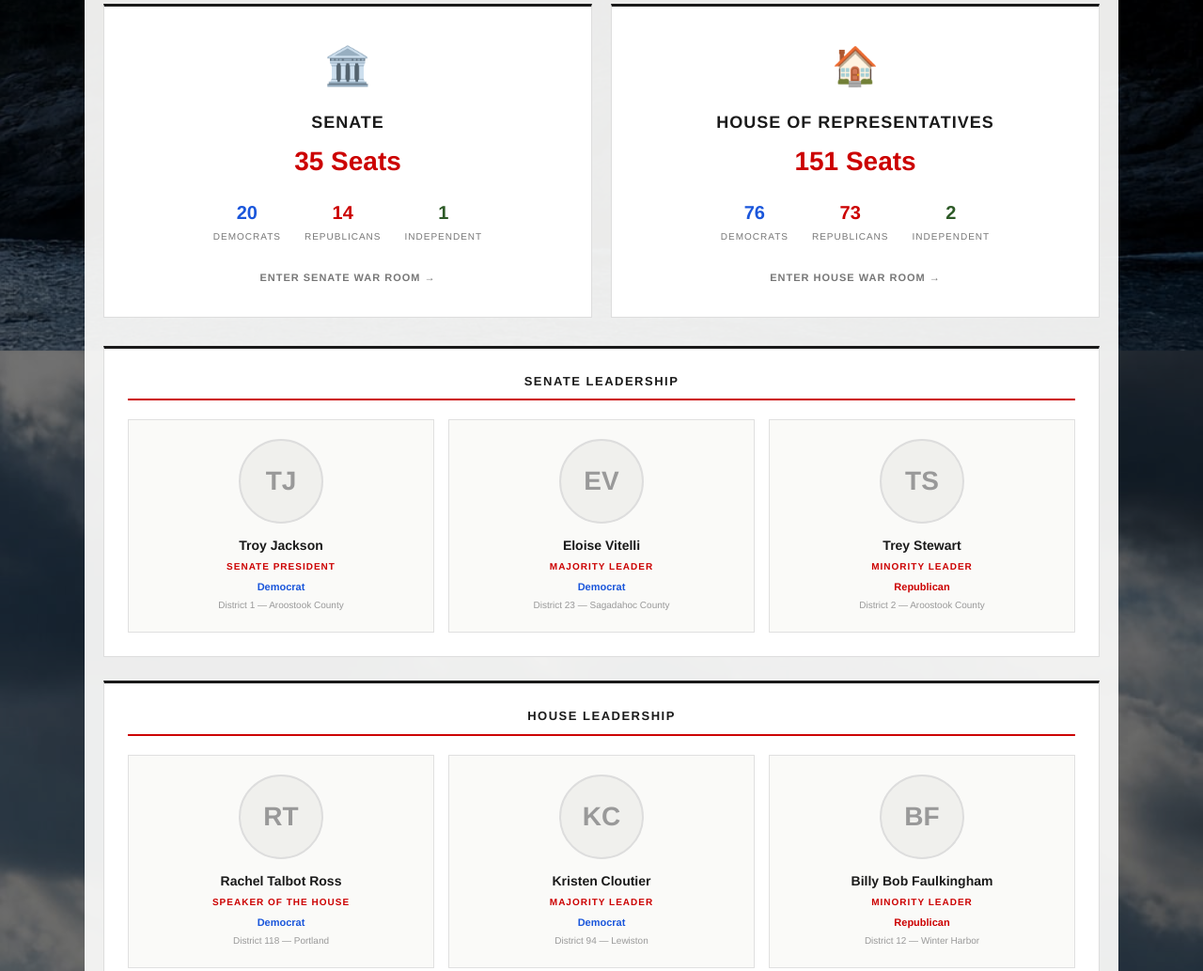
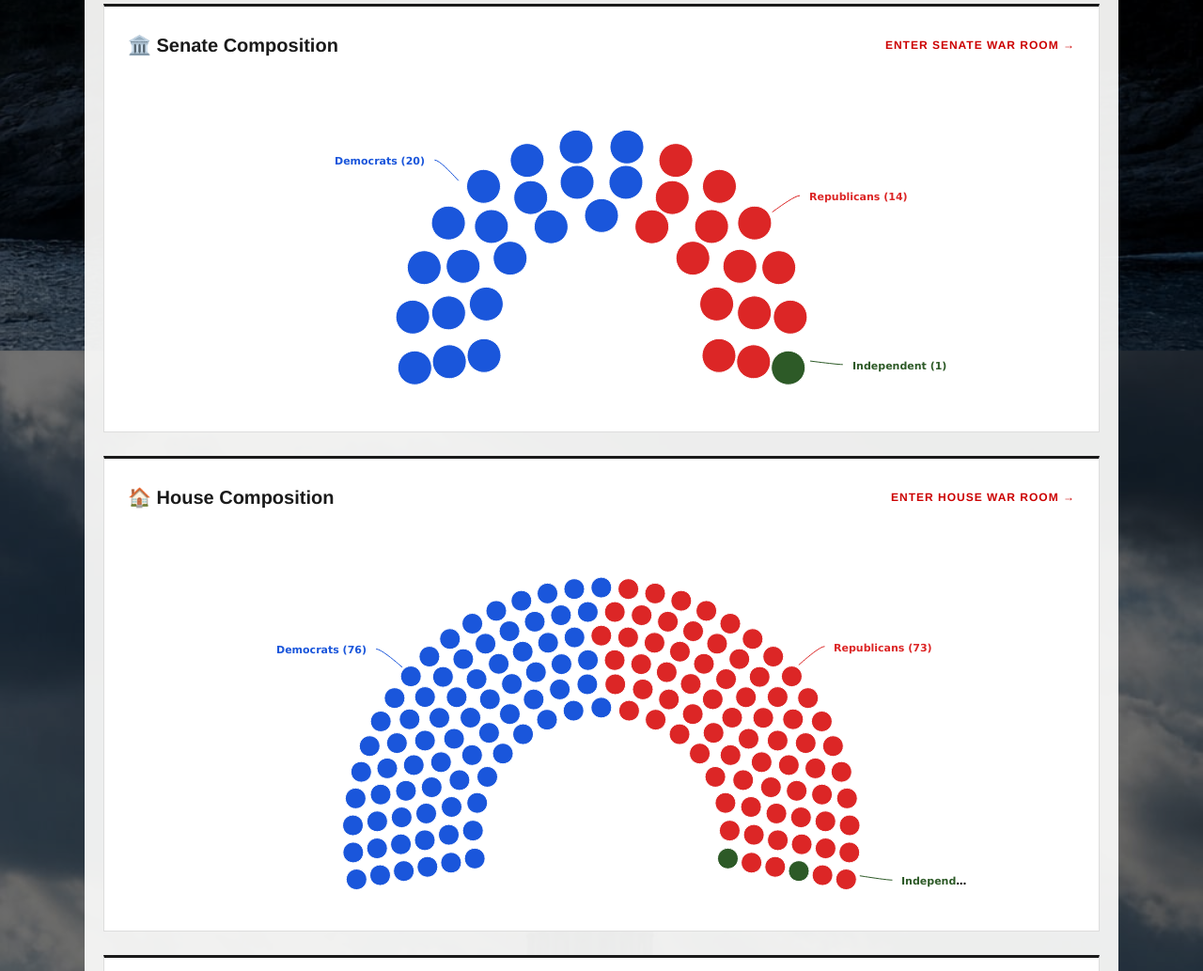
Before and after one commit to maine-politics/home, a website: page legislature.html in a window 1280 px wide. Shown: the part 907-1940 px from the top of the page at 94% size. Drawn offline with nearby package versions, Linux system fonts and the light colour scheme.

Commit message:
Update legislature.html

```diff
--- a/legislature.html
+++ b/legislature.html
@@ -7,7 +7,6 @@
     <meta name="description" content="Maine Legislature war room: Senate and House composition, leadership, and district maps">
     <link rel="stylesheet" href="style.css">
     <style>
-        /* ============ LEGISLATURE WAR ROOM ============ */
         .legislature-container {
             max-width: 1100px;
             margin: 30px auto;
@@ -16,7 +15,7 @@
         .war-header {
             text-align: center;
             padding: 30px 20px;
-            background: linear-gradient(180deg, #fff 0%, #f8f8f5 100%);
+            background: #fff;
             border: 1px solid #ddd;
             border-top: 4px solid #1a1a1a;
             border-bottom: 4px solid #1a1a1a;
@@ -40,100 +39,49 @@
             letter-spacing: 1px;
         }
 
-        /* Chamber Cards */
-        .chamber-cards {
-            display: grid;
-            grid-template-columns: 1fr 1fr;
-            gap: 20px;
-            margin-bottom: 30px;
-        }
-
-        .chamber-card {
+        .chamber-section {
             background: #fff;
             border: 1px solid #ddd;
             border-top: 3px solid #1a1a1a;
-            padding: 30px;
-            text-align: center;
-            text-decoration: none;
-            color: #1a1a1a;
-            transition: all 0.2s;
+            padding: 25px;
+            margin-bottom: 25px;
         }
 
-        .chamber-card:hover {
-            border-top-color: #c00;
-            box-shadow: 0 4px 12px rgba(0,0,0,0.1);
-            transform: translateY(-2px);
+        .chamber-section-header {
+            display: flex;
+            justify-content: space-between;
+            align-items: center;
+            margin-bottom: 20px;
+            flex-wrap: wrap;
+            gap: 10px;
         }
 
-        .chamber-icon {
-            font-size: 40px;
-            margin-bottom: 15px;
-        }
-
-        .chamber-name {
+        .chamber-section-title {
             font-family: 'Helvetica Neue', 'Arial', sans-serif;
-            font-size: 18px;
+            font-size: 20px;
             font-weight: 700;
-            text-transform: uppercase;
-            letter-spacing: 1px;
-            margin-bottom: 5px;
             color: #1a1a1a;
         }
 
-        .chamber-seats {
-            font-family: 'Helvetica Neue', 'Arial', sans-serif;
-            font-size: 28px;
-            font-weight: 800;
-            color: #c00;
-            margin-bottom: 15px;
-        }
-
-        .chamber-breakdown {
-            display: flex;
-            justify-content: center;
-            gap: 25px;
-            margin-bottom: 20px;
+        .chamber-link {
             font-family: 'Helvetica Neue', 'Arial', sans-serif;
             font-size: 12px;
-        }
-
-        .breakdown-item {
-            text-align: center;
-        }
-
-        .breakdown-count {
-            font-size: 20px;
-            font-weight: 700;
-            display: block;
-        }
-
-        .breakdown-label {
-            color: #777;
-            text-transform: uppercase;
-            font-size: 10px;
-            letter-spacing: 1px;
-        }
-
-        .count-dem { color: #1a56db; }
-        .count-rep { color: #c00; }
-        .count-ind { color: #2d5a27; }
-
-        .chamber-arrow {
-            display: inline-block;
-            font-family: 'Helvetica Neue', 'Arial', sans-serif;
-            font-size: 11px;
             font-weight: 600;
             text-transform: uppercase;
             letter-spacing: 1px;
-            color: #777;
-            transition: color 0.2s;
+            color: #c00;
+            text-decoration: none;
         }
 
-        .chamber-card:hover .chamber-arrow {
-            color: #c00;
+        .chamber-link:hover {
+            text-decoration: underline;
         }
 
-        /* Leadership Section */
+        .chart-container {
+            max-width: 800px;
+            margin: 0 auto;
+        }
+
         .leadership-section {
             background: #fff;
             border: 1px solid #ddd;
@@ -233,10 +181,9 @@
         }
 
         .party-D { color: #1a56db; }
-        .party-R { color: #c00; }
+        .party-R { color: #dc2626; }
         .party-I { color: #2d5a27; }
 
-        /* Quick Links */
         .quick-links {
             display: grid;
             grid-template-columns: repeat(auto-fit, minmax(180px, 1fr));
@@ -264,9 +211,6 @@
         }
 
         @media (max-width: 700px) {
-            .chamber-cards {
-                grid-template-columns: 1fr;
-            }
             .war-title {
                 font-size: 28px;
             }
@@ -299,49 +243,26 @@
         <div class="war-subtitle">132nd Maine Legislature — 2025-2026 Session</div>
     </div>
 
-    <!-- Chamber Cards -->
-    <div class="chamber-cards">
-        <a href="senate.html" class="chamber-card">
-            <div class="chamber-icon">🏛️</div>
-            <div class="chamber-name">Senate</div>
-            <div class="chamber-seats">35 Seats</div>
-            <div class="chamber-breakdown">
-                <div class="breakdown-item">
-                    <span class="breakdown-count count-dem">20</span>
-                    <span class="breakdown-label">Democrats</span>
-                </div>
-                <div class="breakdown-item">
-                    <span class="breakdown-count count-rep">14</span>
-                    <span class="breakdown-label">Republicans</span>
-                </div>
-                <div class="breakdown-item">
-                    <span class="breakdown-count count-ind">1</span>
-                    <span class="breakdown-label">Independent</span>
-                </div>
-            </div>
-            <span class="chamber-arrow">Enter Senate War Room →</span>
-        </a>
+    <!-- Senate Composition Chart -->
+    <div class="chamber-section">
+        <div class="chamber-section-header">
+            <div class="chamber-section-title">🏛️ Senate Composition</div>
+            <a href="senate.html" class="chamber-link">Enter Senate War Room →</a>
+        </div>
+        <div class="chart-container">
+            <div id="senate-composition-chart"></div>
+        </div>
+    </div>
 
-        <a href="house.html" class="chamber-card">
-            <div class="chamber-icon">🏠</div>
-            <div class="chamber-name">House of Representatives</div>
-            <div class="chamber-seats">151 Seats</div>
-            <div class="chamber-breakdown">
-                <div class="breakdown-item">
-                    <span class="breakdown-count count-dem">76</span>
-                    <span class="breakdown-label">Democrats</span>
-                </div>
-                <div class="breakdown-item">
-                    <span class="breakdown-count count-rep">73</span>
-                    <span class="breakdown-label">Republicans</span>
-                </div>
-                <div class="breakdown-item">
-                    <span class="breakdown-count count-ind">2</span>
-                    <span class="breakdown-label">Independent</span>
-                </div>
-            </div>
-            <span class="chamber-arrow">Enter House War Room →</span>
-        </a>
+    <!-- House Composition Chart -->
+    <div class="chamber-section">
+        <div class="chamber-section-header">
+            <div class="chamber-section-title">🏠 House Composition</div>
+            <a href="house.html" class="chamber-link">Enter House War Room →</a>
+        </div>
+        <div class="chart-container">
+            <div id="house-composition-chart"></div>
+        </div>
     </div>
 
     <!-- Senate Leadership -->
@@ -349,21 +270,21 @@
         <div class="section-title">Senate Leadership</div>
         <div class="leadership-grid">
             <a href="politicians/senate-1.html" class="leader-card">
-                <div class="leader-photo" id="photo-jackson">TJ</div>
+                <div class="leader-photo">TJ</div>
                 <div class="leader-name">Troy Jackson</div>
                 <div class="leader-role">Senate President</div>
                 <div class="leader-party party-D">Democrat</div>
                 <div class="leader-district">District 1 — Aroostook County</div>
             </a>
             <a href="politicians/senate-23.html" class="leader-card">
-                <div class="leader-photo" id="photo-vitelli">EV</div>
+                <div class="leader-photo">EV</div>
                 <div class="leader-name">Eloise Vitelli</div>
                 <div class="leader-role">Majority Leader</div>
                 <div class="leader-party party-D">Democrat</div>
                 <div class="leader-district">District 23 — Sagadahoc County</div>
             </a>
             <a href="politicians/senate-2.html" class="leader-card">
-                <div class="leader-photo" id="photo-stewart">TS</div>
+                <div class="leader-photo">TS</div>
                 <div class="leader-name">Trey Stewart</div>
                 <div class="leader-role">Minority Leader</div>
                 <div class="leader-party party-R">Republican</div>
@@ -377,21 +298,21 @@
         <div class="section-title">House Leadership</div>
         <div class="leadership-grid">
             <a href="politicians/house-118.html" class="leader-card">
-                <div class="leader-photo" id="photo-talbot">RT</div>
+                <div class="leader-photo">RT</div>
                 <div class="leader-name">Rachel Talbot Ross</div>
                 <div class="leader-role">Speaker of the House</div>
                 <div class="leader-party party-D">Democrat</div>
                 <div class="leader-district">District 118 — Portland</div>
             </a>
             <a href="politicians/house-94.html" class="leader-card">
-                <div class="leader-photo" id="photo-cloutier">KC</div>
+                <div class="leader-photo">KC</div>
                 <div class="leader-name">Kristen Cloutier</div>
                 <div class="leader-role">Majority Leader</div>
                 <div class="leader-party party-D">Democrat</div>
                 <div class="leader-district">District 94 — Lewiston</div>
             </a>
             <a href="politicians/house-12.html" class="leader-card">
-                <div class="leader-photo" id="photo-faulkingham">BF</div>
+                <div class="leader-photo">BF</div>
                 <div class="leader-name">Billy Bob Faulkingham</div>
                 <div class="leader-role">Minority Leader</div>
                 <div class="leader-party party-R">Republican</div>
@@ -418,5 +339,167 @@
     War room data compiled from public records and legislative sources.
 </div>
 
+<script>
+// Maine Legislature Composition Charts
+(function() {
+    function initMaineLegislatureChart() {
+        function loadHighcharts(callback) {
+            if (typeof Highcharts === 'undefined') {
+                var script1 = document.createElement('script');
+                script1.src = 'https://code.highcharts.com/highcharts.js';
+                script1.onload = function() {
+                    var script2 = document.createElement('script');
+                    script2.src = 'https://code.highcharts.com/modules/item-series.js';
+                    script2.onload = callback;
+                    document.head.appendChild(script2);
+                };
+                document.head.appendChild(script1);
+            } else {
+                callback();
+            }
+        }
+
+        function createSenateChart() {
+            Highcharts.chart('senate-composition-chart', {
+                chart: {
+                    backgroundColor: 'transparent',
+                    type: 'item',
+                    height: 350
+                },
+                title: {
+                    text: ''
+                },
+                credits: {
+                    enabled: false
+                },
+                legend: {
+                    enabled: false
+                },
+                tooltip: {
+                    useHTML: true,
+                    backgroundColor: '#ffffff',
+                    borderColor: '#dddddd',
+                    style: {
+                        color: '#1a1a1a'
+                    },
+                    formatter: function() {
+                        return '<div style="color: #1a1a1a;">' +
+                            '<strong>' + this.point.name + '</strong><br/>' +
+                            '<span style="display: inline-block; width: 12px; height: 12px; background-color: ' + this.point.color + '; border-radius: 50%; margin-right: 6px; vertical-align: middle;"></span>' +
+                            'Seats: ' + this.point.y +
+                            '</div>';
+                    }
+                },
+                series: [{
+                    name: 'Seats',
+                    keys: ['name', 'y', 'color', 'label'],
+                    data: [
+                        ['Democratic Party', 20, '#1a56db', 'Democrats'],
+                        ['Republican Party', 14, '#dc2626', 'Republicans'],
+                        ['Independent', 1, '#2d5a27', 'Independent']
+                    ],
+                    dataLabels: {
+                        enabled: true,
+                        useHTML: true,
+                        formatter: function() {
+                            return '<span style="color: ' + this.point.color + '; font-weight: bold; font-size: 11px;">' +
+                                   this.point.label + ' (' + this.point.y + ')</span>';
+                        },
+                        style: {
+                            textOutline: 'none',
+                            fontWeight: 'bold',
+                            fontSize: '11px'
+                        }
+                    },
+                    center: ['50%', '85%'],
+                    size: '150%',
+                    startAngle: -100,
+                    endAngle: 100,
+                    point: {
+                        borderColor: '#000000',
+                        borderWidth: 1
+                    }
+                }]
+            });
+        }
+
+        function createHouseChart() {
+            Highcharts.chart('house-composition-chart', {
+                chart: {
+                    backgroundColor: 'transparent',
+                    type: 'item',
+                    height: 400
+                },
+                title: {
+                    text: ''
+                },
+                credits: {
+                    enabled: false
+                },
+                legend: {
+                    enabled: false
+                },
+                tooltip: {
+                    useHTML: true,
+                    backgroundColor: '#ffffff',
+                    borderColor: '#dddddd',
+                    style: {
+                        color: '#1a1a1a'
+                    },
+                    formatter: function() {
+                        return '<div style="color: #1a1a1a;">' +
+                            '<strong>' + this.point.name + '</strong><br/>' +
+                            '<span style="display: inline-block; width: 12px; height: 12px; background-color: ' + this.point.color + '; border-radius: 50%; margin-right: 6px; vertical-align: middle;"></span>' +
+                            'Seats: ' + this.point.y +
+                            '</div>';
+                    }
+                },
+                series: [{
+                    name: 'Seats',
+                    keys: ['name', 'y', 'color', 'label'],
+                    data: [
+                        ['Democratic Party', 76, '#1a56db', 'Democrats'],
+                        ['Republican Party', 73, '#dc2626', 'Republicans'],
+                        ['Independent', 2, '#2d5a27', 'Independent']
+                    ],
+                    dataLabels: {
+                        enabled: true,
+                        useHTML: true,
+                        formatter: function() {
+                            return '<span style="color: ' + this.point.color + '; font-weight: bold; font-size: 11px;">' +
+                                   this.point.label + ' (' + this.point.y + ')</span>';
+                        },
+                        style: {
+                            textOutline: 'none',
+                            fontWeight: 'bold',
+                            fontSize: '11px'
+                        }
+                    },
+                    center: ['50%', '88%'],
+                    size: '160%',
+                    startAngle: -100,
+                    endAngle: 100,
+                    point: {
+                        borderColor: '#000000',
+                        borderWidth: 1
+                    }
+                }]
+            });
+        }
+
+        loadHighcharts(function() {
+            createSenateChart();
+            createHouseChart();
+        });
+    }
+
+    if (document.readyState === 'loading') {
+        document.addEventListener('DOMContentLoaded', initMaineLegislatureChart);
+    } else {
+        initMaineLegislatureChart();
+    }
+})();
+</script>
+
 </body>
 </html>
```
